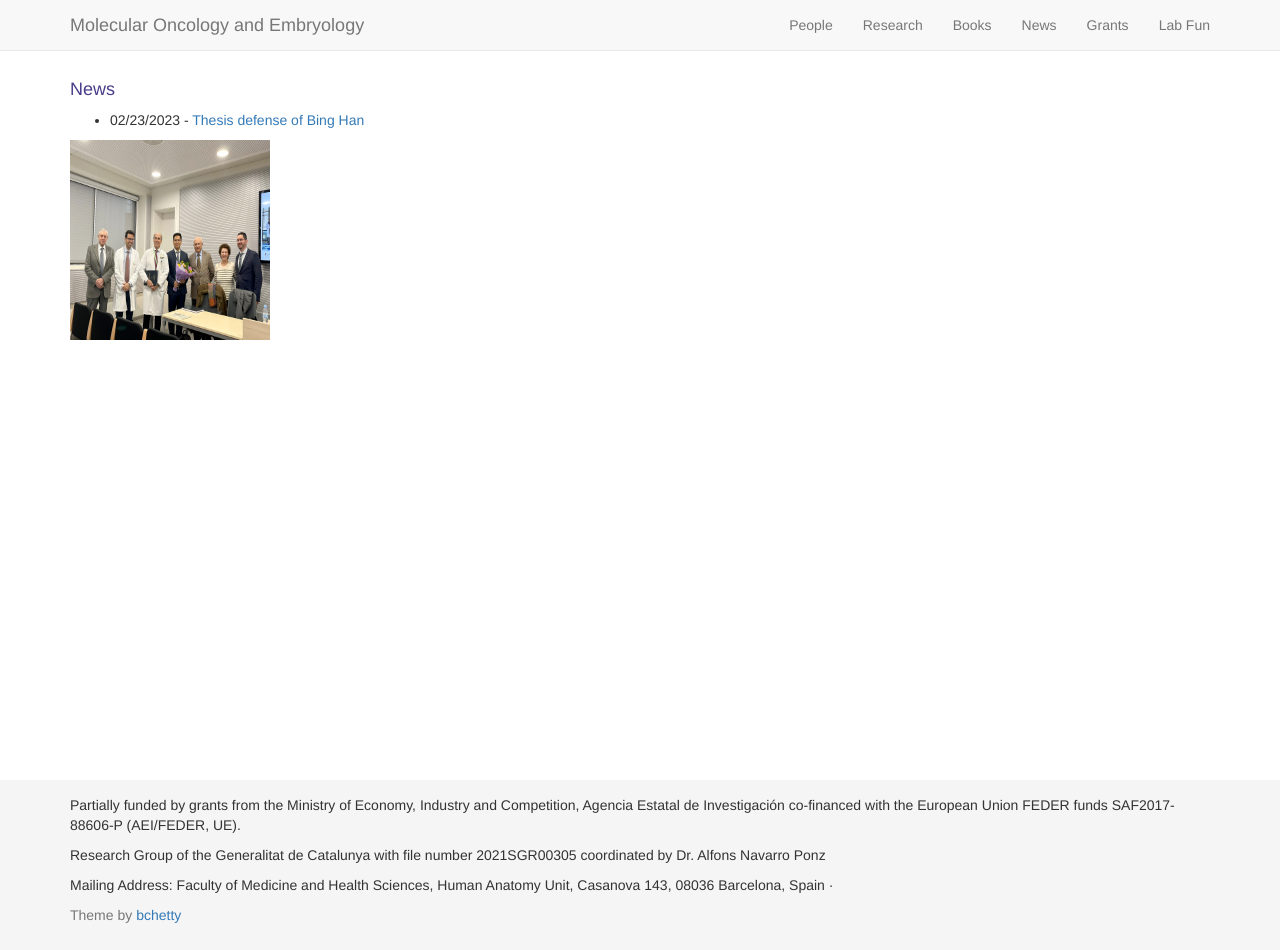
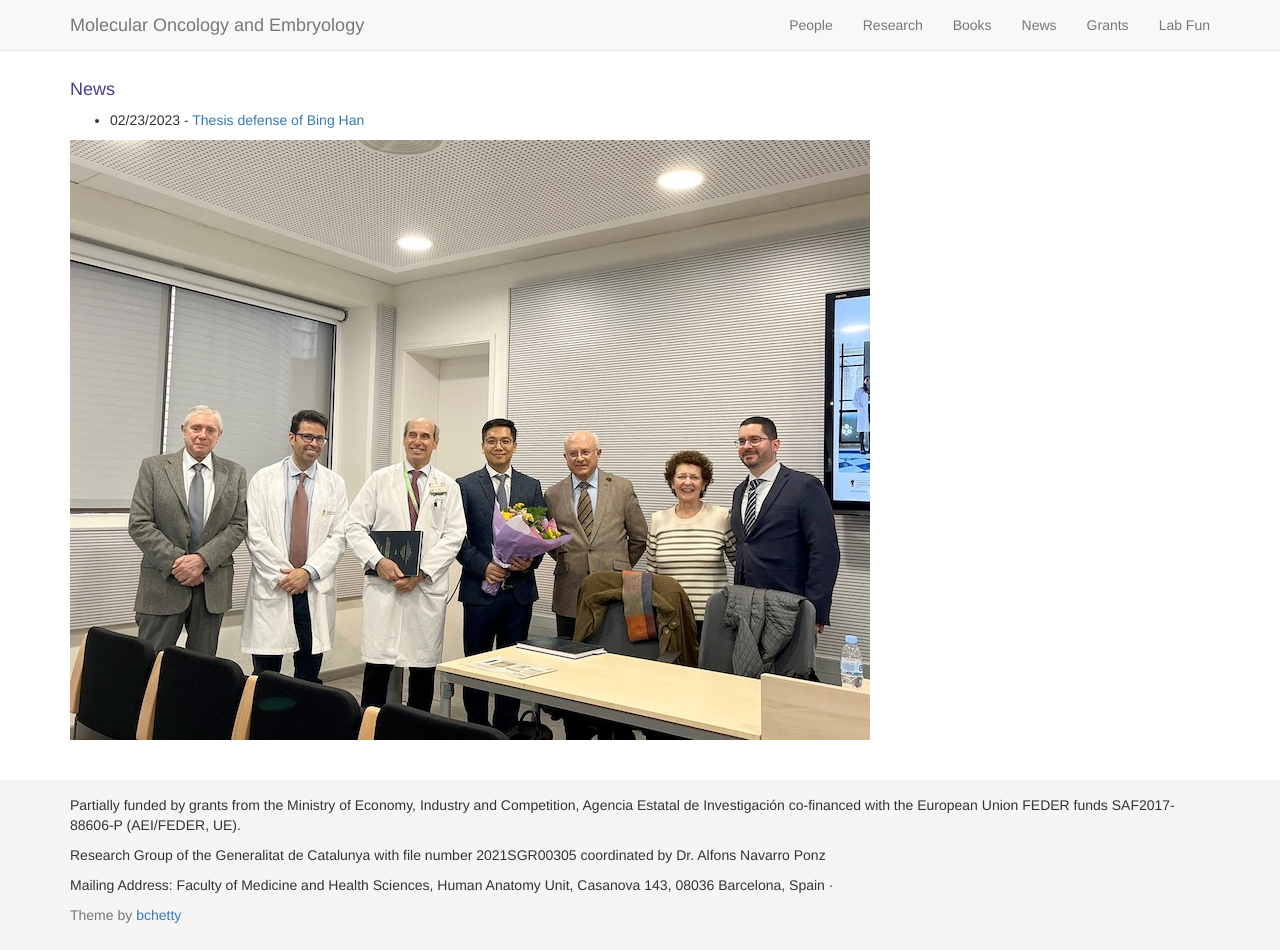
Before and after one commit to AlfonsNavarro/lab, a Jekyll site: the page built from pages/news.md, in a window 1280 px wide and 950 px high. Built offline with Jekyll 4.4.1, drawn with Linux system fonts in a browser that asks for light colours; nearby versions of some CDN libraries.

Commit message:
update news

```diff
--- a/pages/news.md
+++ b/pages/news.md
@@ -7,5 +7,5 @@
 
 - 02/23/2023 - [Thesis defense of Bing Han](https://www.ub.edu/portal/web/dp-cirurgiaespecialitats/detall-novetats/-/detall/defensa-de-tesis-del-dr-bing-han)
 <p>
-<img data-u="image" src="../assets/img/tesis_bing.jpeg" alt="The people in the photo are: (from right to left) Tribunal: Dr. Marc Campayo, Dr. Isabel Moreno and Dr. Albert Biete. Dr. Bing Han and the directors of the thesis: Dr. Laureano Molins and Dr. Alfons Navarro and Dr. Mariano Monzó, emeritus professor of the Department." width="200" height="200">
+<img data-u="image" src="../assets/img/tesis_bing.jpeg" alt="The people in the photo are: (from right to left) Tribunal: Dr. Marc Campayo, Dr. Isabel Moreno and Dr. Albert Biete. Dr. Bing Han and the directors of the thesis: Dr. Laureano Molins and Dr. Alfons Navarro and Dr. Mariano Monzó, emeritus professor of the Department.">
 </p>
```
Also changed, not shown: assets/img/tesis_bing.jpeg, assets/logos/SEPAR.jpeg, 1 other file.
